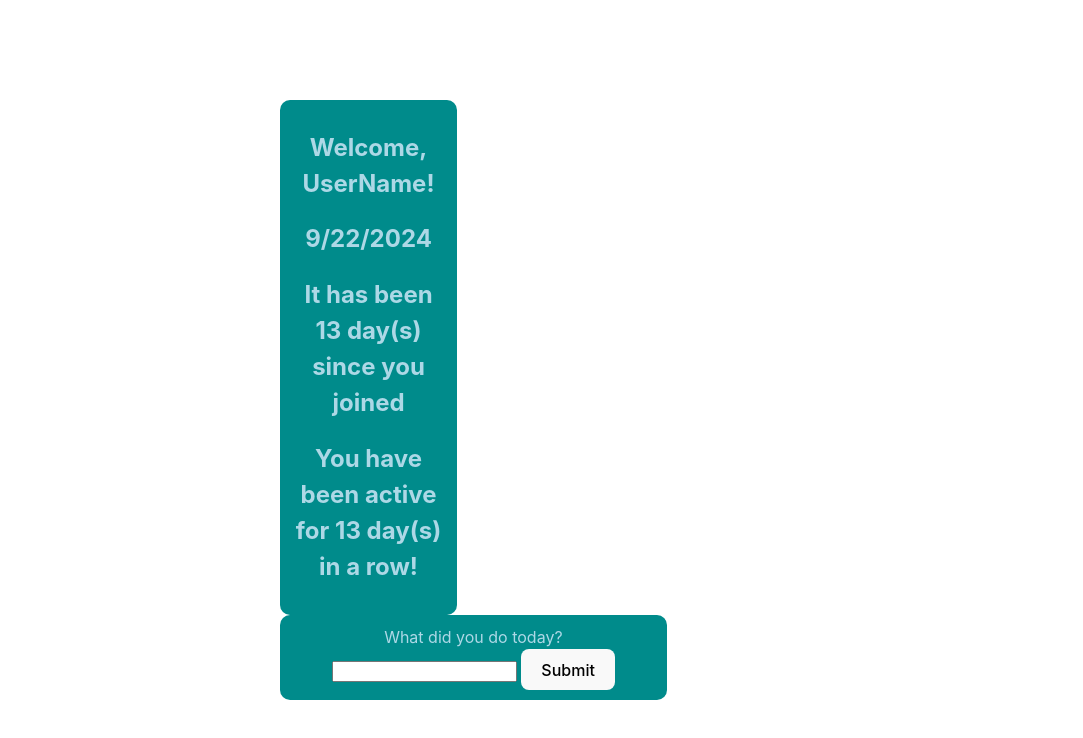
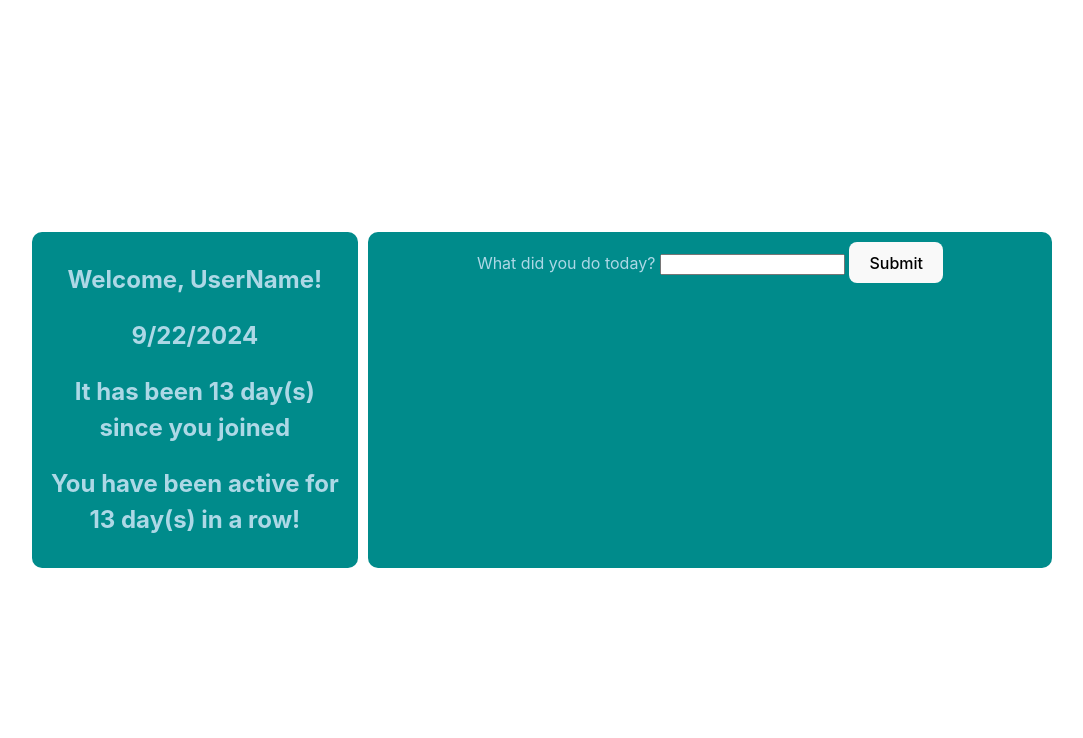
Before and after one commit to PipoAT/CS5167-Project-1, a Svelte app: page / in a window 1280 px wide. Shown: the top 738 px of the page, without its empty margins (98-1181 px from the left). Built offline with nearby package versions, Linux system fonts and the light colour scheme.

Commit message:
Adjusting layout for info and main form

```diff
--- a/src/App.svelte
+++ b/src/App.svelte
@@ -3,6 +3,7 @@
 </script>
 
 <main>
+  <div class="container">
     <div id="overview">
       <h2>Welcome, UserName!</h2>
       <h2>{currentDateOnly}</h2>
@@ -16,4 +17,5 @@
         <button type="submit">Submit</button>
       </form>
     </div>
+  </div>
 </main>
--- a/src/app.css
+++ b/src/app.css
@@ -78,16 +78,21 @@ button:focus-visible {
   }
 }
 
+.container {
+  display: flex;
+  gap: 10px;
+}
+
 #overview {
+  flex: 0 0 30%;
   color: lightblue;
-  width: 30%;
   background-color: darkcyan;
   border-radius: 10px;
   padding: 10px;
 }
 
 #form {
-  width: 70%;
+  flex: 1;
   color: lightblue;
   background-color: darkcyan;
   border-radius: 10px;
```
Lines whose indentation alone changed are shown as unchanged.
